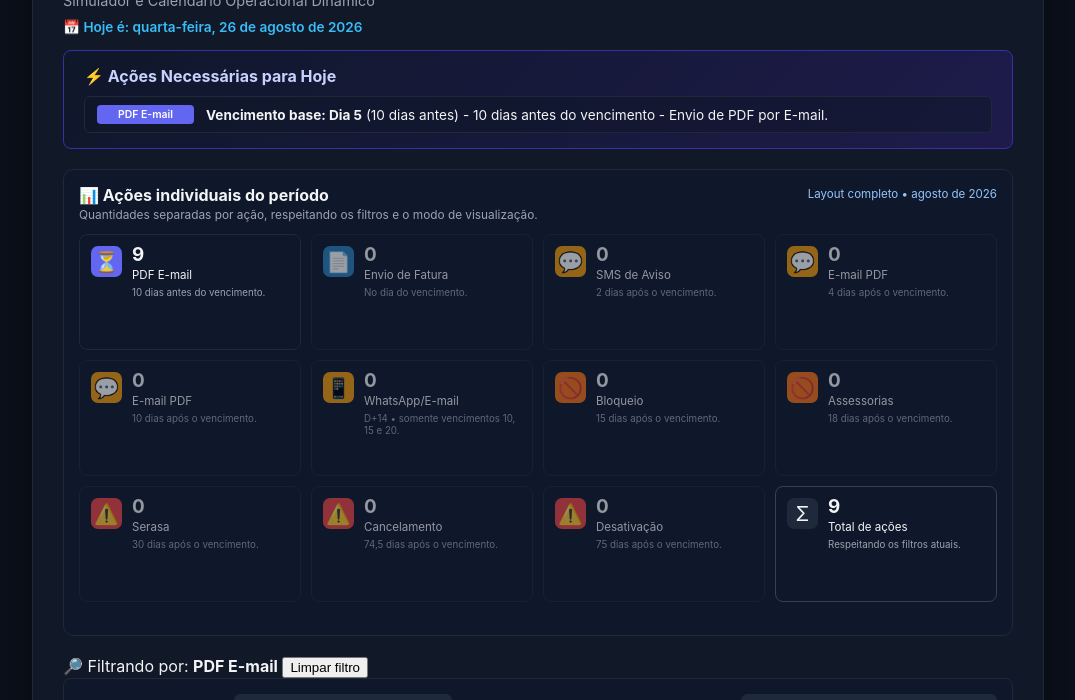
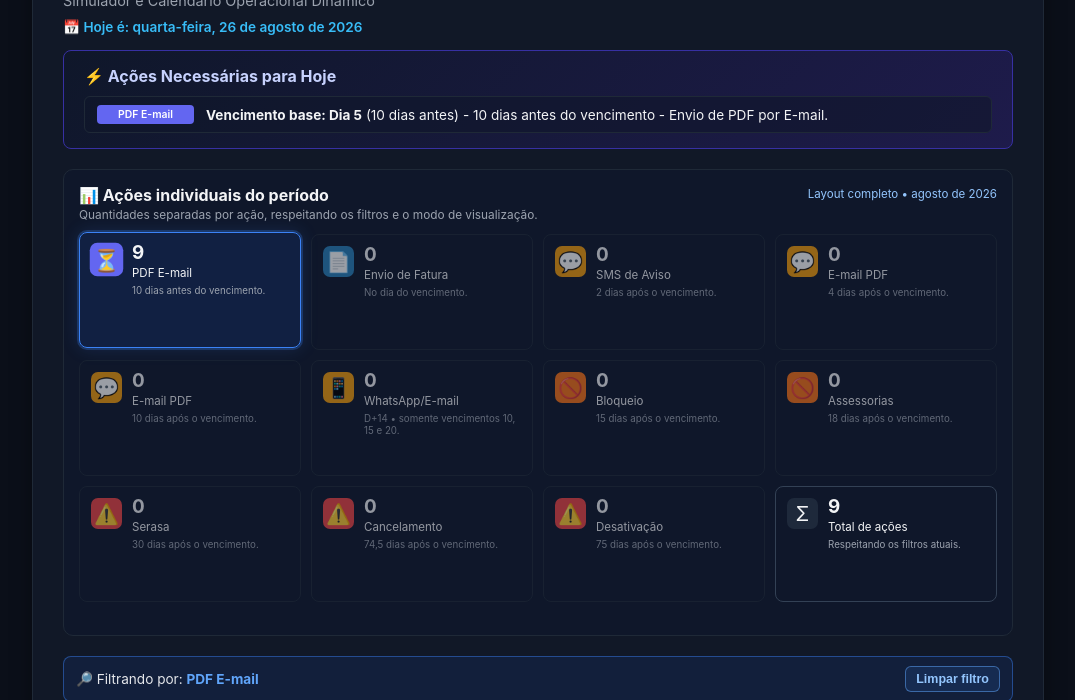
Before and after one commit to Jottynha/Calendary, a plain HTML site: page index.html in a window 1280 px wide. Both pictures are taken after a click on the element "Clique para filtrar o calendário por esta ação". Shown: the part 100-800 px from the top of the page, without its empty margins (102-1177 px from the left). Drawn offline with nearby package versions, Linux system fonts and the light colour scheme; no server answers.

Commit message:
Update style.css

```diff
--- a/style.css
+++ b/style.css
@@ -349,7 +349,8 @@ p.subtitle {
     gap: 3px;
     margin-top: 4px;
     max-height: 45px;
-    overflow: hidden;
+    overflow: visible;
+    padding: 3px 2px;
 }
 
 .event-dot {
@@ -360,8 +361,13 @@ p.subtitle {
 }
 
 .event-dot.dot-highlight {
-    transform: scale(1.4);
-    box-shadow: 0 0 6px #fff;
+    transform: scale(1.8);
+    transform-origin: center;
+    box-shadow:
+        0 0 0 2px rgba(255, 255, 255, 0.65),
+        0 0 10px rgba(255, 255, 255, 0.9);
+    position: relative;
+    z-index: 5;
 }
 
 .event-count { font-size: 0.62rem; color: var(--text-muted); min-height: 12px; }
@@ -846,6 +852,35 @@ p.subtitle {
     .guide-panel .admin-secondary { width: 100%; }
 }
 
+.action-kpi {
+    cursor: pointer;
+    user-select: none;
+    transition:
+        border-color .2s ease,
+        transform .2s ease,
+        box-shadow .2s ease,
+        background .2s ease;
+}
+
+.action-kpi.dashboard-selected {
+    border-color: #3b82f6;
+    background: rgba(37, 99, 235, 0.12);
+
+    box-shadow:
+        0 0 0 2px rgba(59, 130, 246, 0.25),
+        0 0 18px rgba(59, 130, 246, 0.18);
+
+    transform: translateY(-2px);
+}
+
+.action-kpi.dashboard-selected .kpi-icon {
+    transform: scale(1.08);
+}
+
+.action-kpi:focus-visible {
+    outline: 2px solid #3b82f6;
+    outline-offset: 2px;
+}
 /* =========================================================================
    NOTIFICAÇÕES NATIVAS
    ========================================================================= */
@@ -867,3 +902,59 @@ p.subtitle {
     opacity: 0.65;
     cursor: not-allowed;
 }
+
+.dashboard-action-filter {
+    display: flex;
+    align-items: center;
+    justify-content: space-between;
+    gap: 12px;
+
+    margin: 10px 0 14px;
+    padding: 9px 12px;
+
+    border: 1px solid rgba(59, 130, 246, 0.45);
+    border-radius: 8px;
+
+    background: rgba(37, 99, 235, 0.10);
+
+    color: var(--text-primary, #e5e7eb);
+    font-size: 0.85rem;
+}
+
+.dashboard-action-filter strong {
+    color: #60a5fa;
+}
+
+.dashboard-action-filter button {
+    border: 1px solid rgba(96, 165, 250, 0.5);
+    border-radius: 6px;
+
+    padding: 5px 10px;
+
+    background: rgba(59, 130, 246, 0.12);
+    color: #93c5fd;
+
+    font-size: 0.78rem;
+    font-weight: 600;
+
+    cursor: pointer;
+
+    transition:
+        background .2s ease,
+        border-color .2s ease,
+        transform .2s ease;
+}
+
+.dashboard-action-filter button:hover {
+    background: rgba(59, 130, 246, 0.25);
+    border-color: #60a5fa;
+    transform: translateY(-1px);
+}
+
+.dashboard-action-filter button:active {
+    transform: translateY(0);
+}
+
+.dashboard-action-filter.hidden {
+    display: none;
+}
```
